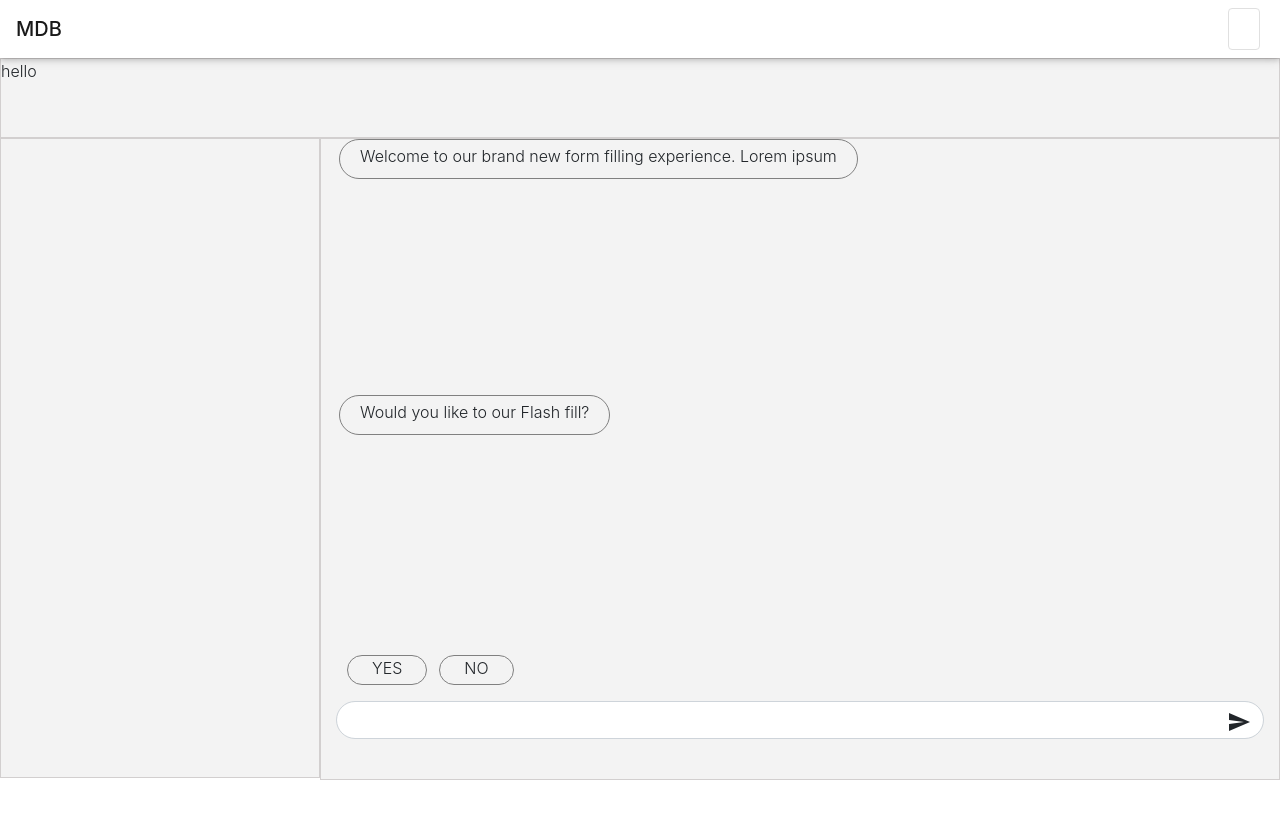
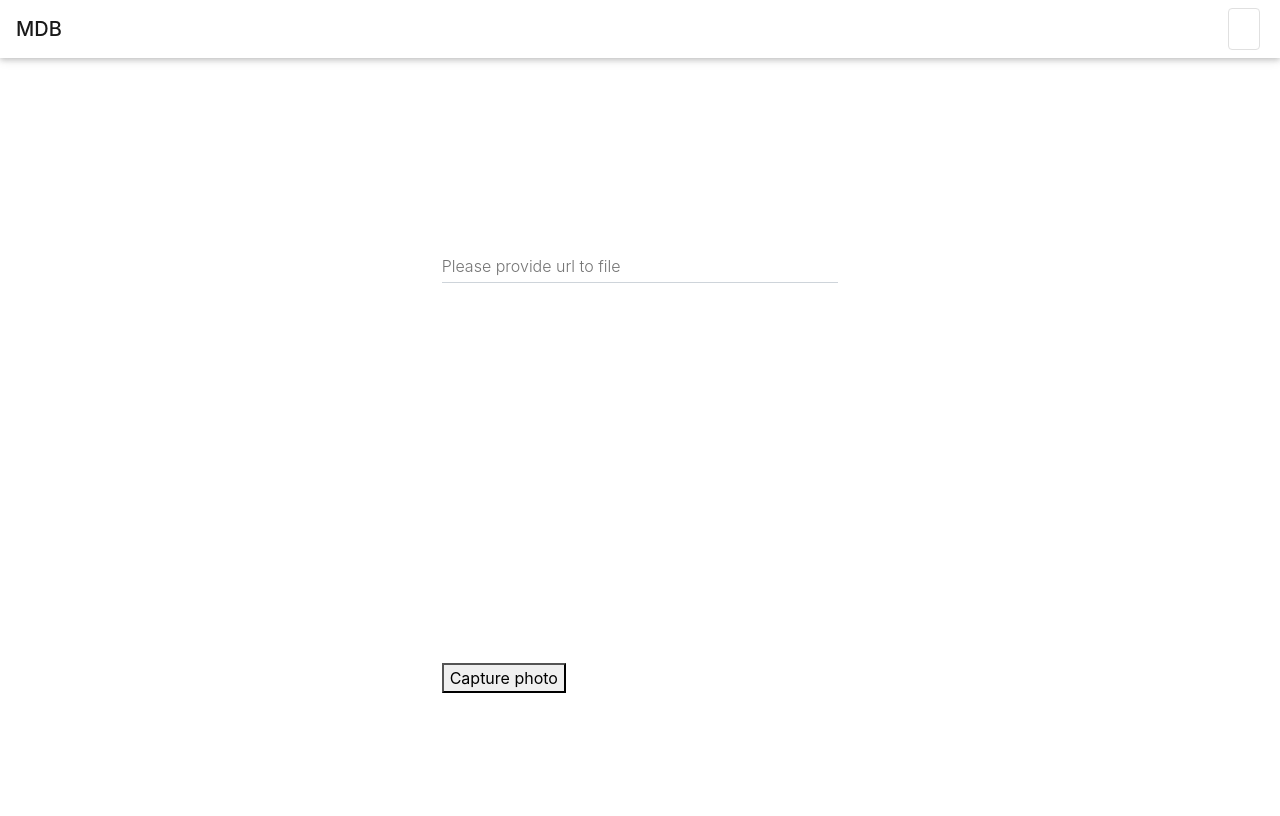
Before and after one commit to kamalbabu/new-form-layout, a React (Create React App) app: page / in a window 1280 px wide. Shown: the top 816 px of the page. Built offline with nearby package versions, Linux system fonts and the light colour scheme; no server answers.

Commit message:
Hello world

```diff
--- a/package.json
+++ b/package.json
@@ -6,7 +6,8 @@
     "react": "^16.8.4",
     "react-dom": "^16.8.4",
     "react-scripts": "2.1.8",
-    "mdbreact": "4.11.1"
+    "mdbreact": "4.11.1",
+    "react-webcam": "1.1.1"
   },
   "scripts": {
     "start": "react-scripts start",
--- a/src/App.js
+++ b/src/App.js
@@ -11,7 +11,8 @@ class App extends Component {
       <div className="flexible-content">
         <TopNavigation />
         <main id="content" className="full-height">
-          <Form/>
+          {/* <Form/> */}
+          <Dashboard/>
         </main>
       </div>
     );
--- /dev/null
+++ b/src/components/transfer-doc/ScanDoc.js
@@ -0,0 +1,37 @@
+import React, { Component } from 'react';
+import Webcam from "react-webcam";
+
+class ScanDoc extends Component {
+    setRef = webcam => {
+        this.webcam = webcam;
+    };
+
+    capture = () => {
+        const imageSrc = this.webcam.getScreenshot();
+    };
+
+    render() {
+        const videoConstraints = {
+            width: 1280,
+            height: 720,
+            facingMode: { exact: "environment" }
+        };
+
+        return (
+            <div>
+                <Webcam
+                    audio={false}
+                    height={350}
+                    ref={this.setRef}
+                    screenshotFormat="image/jpeg"
+                    width={350}
+                    videoConstraints={videoConstraints}
+                />
+                <button onClick={this.capture}>Capture photo</button>
+            </div>
+        );
+
+    }
+}
+
+export default ScanDoc
--- a/src/pages/dashboard/Dashboard.js
+++ b/src/pages/dashboard/Dashboard.js
@@ -1,5 +1,6 @@
 import React, { Component } from 'react';
 import './Dashboard.css';
+import ScanDoc from '../../components/transfer-doc/ScanDoc';
 
 import { MDBBtn, MDBIcon } from "mdbreact";
 
@@ -13,9 +14,10 @@ class Dashboard extends Component {
                 <MDBRow className="vertical-align">
                     <MDBCol md="4" sm="12" className="offset-md-4 flex">
                         <MDBInput label="Please provide url to file" />
-                        <MDBBtn color="primary" >
+                        {/* <MDBBtn color="primary" >
                             <MDBIcon icon="magic" className="mr-2" /> Start
-                        </MDBBtn>
+                        </MDBBtn> */}
+                        <ScanDoc/>
                     </MDBCol>
                 </MDBRow>
             </MDBContainer>
--- a/src/pages/form/Form.js
+++ b/src/pages/form/Form.js
@@ -62,11 +62,13 @@ class Form extends Component {
     }
 
     handleUserResponse(conversation) {
+        console.log(conversation);
         this.setState({
             currentOption:{}
         })
         let conversationElm = <ConversationItem item={conversation} type={Constant.CONVERSATION_TYPE.TEXT} key={conversation.data.value.text}/>
         this.registerUserConversationElm(conversationElm);
+
         this.triggerConversation();
     }
 
```
Also changed, not shown: 1 other file (tests, documents, lock files or other folders).
